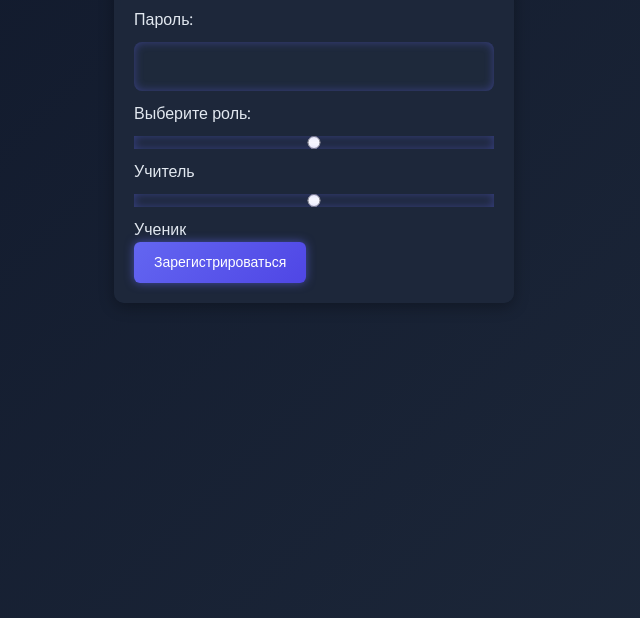
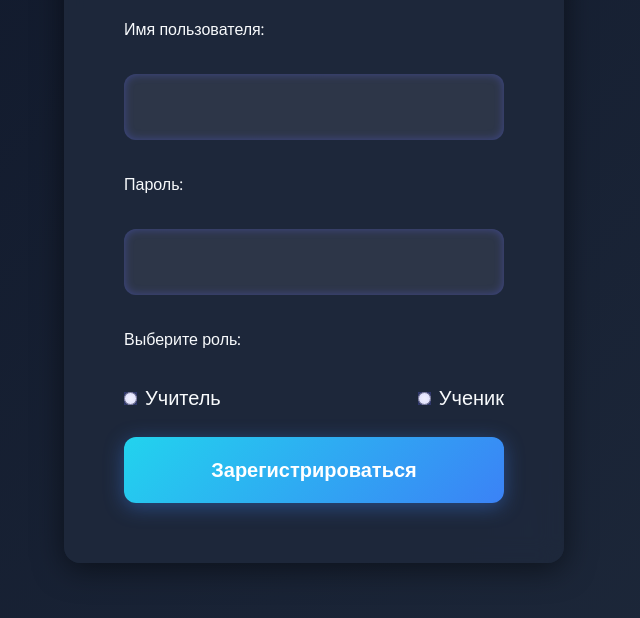
Before and after one commit to PaN1C760/PaN1C760, a website: page public/register.html in a window 1280 px wide. Shown: the part 182-800 px from the top of the page, without its empty margins (326-966 px from the left). Drawn offline with Linux system fonts and the light colour scheme.

Commit message:
Обновил стили и HTML для index.html и index.css

```diff
--- a/public/index.css
+++ b/public/index.css
@@ -1,32 +1,72 @@
 @import url('base.css');
 
-main {
-    background: rgba(30, 41, 59, 0.95);
-    padding: 30px;
-    border-radius: 14px;
-    box-shadow: 0 4px 15px rgba(0, 0, 0, 0.3);
-    width: 80%;
-    max-width: 900px;
-    backdrop-filter: blur(10px);
-    margin-top: 20px;
+/* Центрирование и фон */
+body {
+    margin: 0;
+    padding: 0;
+    height: 100vh;
+    background: linear-gradient(135deg, #0f172a, #1e293b);
+    display: flex;
+    flex-direction: column;
+    align-items: center;
+    font-family: 'Segoe UI', sans-serif;
+    color: #f8fafc;
+    text-align: center;
 }
 
-/* 🔹 Навигация */
+/* Шапка */
+header {
+    margin-top: 50px;
+}
+
+header h1 {
+    font-size: 36px;
+    font-weight: 700;
+}
+
+/* Навигация */
 nav {
     display: flex;
     justify-content: center;
-    gap: 15px;
-    margin-bottom: 20px;
+    gap: 20px;
+    margin: 30px 0;
 }
 
 nav a {
     text-decoration: none;
     color: white;
-    padding: 10px 16px;
-    border-radius: 6px;
+    padding: 14px 26px;
+    border-radius: 10px;
+    font-size: 18px;
+    font-weight: 600;
+    background: linear-gradient(135deg, #6366f1, #4f46e5);
+    transition: transform 0.2s ease, box-shadow 0.2s ease;
+    box-shadow: 0 0 14px rgba(99, 102, 241, 0.6);
+}
+
+nav a:hover {
+    transform: scale(1.05);
+    box-shadow: 0 0 20px rgba(99, 102, 241, 0.8);
+}
+
+/* Основной блок */
+main {
+    background: rgba(30, 41, 59, 0.95);
+    padding: 40px 60px;
+    border-radius: 16px;
+    box-shadow: 0 6px 30px rgba(0, 0, 0, 0.5);
+    width: 90%;
+    max-width: 800px;
+    backdrop-filter: blur(12px);
+    font-size: 22px;
+    font-weight: 500;
+    color: #e2e8f0;
+}
+
+/* Подвал */
+footer {
+    margin-top: auto;
+    padding: 20px;
     font-size: 14px;
-    font-weight: 500;
-    background: linear-gradient(135deg, #6366f1, #4f46e5);
-    transition: 0.2s;
-    box-shadow: 0 0 10px rgba(99, 102, 241, 0.6);
+    color: #94a3b8;
 }
--- a/public/login.css
+++ b/public/login.css
@@ -1,11 +1,86 @@
 @import url('base.css');
 
+/* Центрируем форму на весь экран */
+body {
+    margin: 0;
+    padding: 0;
+    height: 100vh;
+    background: linear-gradient(135deg, #0f172a, #1e293b); /* в духе base.css */
+    display: flex;
+    justify-content: center;
+    align-items: center;
+    font-family: 'Segoe UI', sans-serif;
+    color: #f8fafc;
+}
+
+/* Контейнер формы */
+.login-wrapper {
+    width: 100%;
+    display: flex;
+    justify-content: center;
+    align-items: center;
+}
+
+/* Форма входа */
 form {
-    background: rgba(30, 41, 59, 0.95);
-    padding: 20px;
+    background: rgba(30, 41, 59, 0.95); /* как в других формах */
+    padding: 60px 70px;
+    border-radius: 14px;
+    box-shadow: 0 6px 25px rgba(0, 0, 0, 0.5);
+    max-width: 500px;
+    width: 100%;
+    backdrop-filter: blur(12px);
+    display: flex;
+    flex-direction: column;
+    align-items: center;
+}
+
+/* Заголовок формы */
+form h2 {
+    margin-bottom: 35px;
+    font-size: 30px;
+    font-weight: 600;
+    color: #f8fafc;
+}
+
+/* Поля ввода */
+input {
+    width: 100%;
+    padding: 16px;
+    margin-bottom: 24px;
+    border: none;
     border-radius: 10px;
-    box-shadow: 0 4px 15px rgba(0, 0, 0, 0.3);
+    background-color: rgba(255, 255, 255, 0.07);
+    color: #f8fafc;
+    font-size: 16px;
+    outline: none;
+    transition: background 0.2s ease-in-out;
+}
+
+input::placeholder {
+    color: #94a3b8;
+}
+
+input:focus {
+    background-color: rgba(255, 255, 255, 0.15);
+}
+
+/* Кнопка входа */
+button {
     width: 100%;
-    max-width: 400px;
-    backdrop-filter: blur(10px);
+    padding: 16px;
+    font-size: 18px;
+    background: linear-gradient(135deg, #6366f1, #4f46e5);
+    color: #ffffff;
+    font-weight: 600;
+    border: none;
+    border-radius: 10px;
+    cursor: pointer;
+    box-shadow: 0 4px 15px rgba(99, 102, 241, 0.4);
+    transition: all 0.2s ease-in-out;
 }
+
+button:hover {
+    transform: scale(1.02);
+    background: #4f46e5;
+}
--- a/public/register.css
+++ b/public/register.css
@@ -1,11 +1,105 @@
 @import url('base.css');
 
+/* Центрирование */
+body {
+    margin: 0;
+    padding: 0;
+    height: 100vh;
+    background: linear-gradient(135deg, #0f172a, #1e293b);
+    display: flex;
+    justify-content: center;
+    align-items: center;
+    font-family: 'Segoe UI', sans-serif;
+    color: #f8fafc;
+}
+
+/* Внешняя обёртка */
+.register-wrapper {
+    width: 100%;
+    display: flex;
+    justify-content: center;
+    align-items: center;
+}
+
+/* Форма */
 form {
     background: rgba(30, 41, 59, 0.95);
-    padding: 20px;
-    border-radius: 10px;
-    box-shadow: 0 4px 15px rgba(0, 0, 0, 0.3);
+    padding: 60px 60px;
+    border-radius: 16px;
+    box-shadow: 0 6px 30px rgba(0, 0, 0, 0.5);
+    max-width: 500px;
     width: 100%;
-    max-width: 400px;
-    backdrop-filter: blur(10px);
+    backdrop-filter: blur(12px);
+    display: flex;
+    flex-direction: column;
+    gap: 22px;
 }
+
+/* Заголовок */
+form h2 {
+    margin-bottom: 10px;
+    font-size: 34px;
+    font-weight: 700;
+    text-align: center;
+    color: #f8fafc;
+}
+
+/* Инпуты */
+input[type="text"],
+input[type="password"] {
+    padding: 18px;
+    font-size: 20px;
+    border: none;
+    border-radius: 12px;
+    background-color: rgba(255, 255, 255, 0.07);
+    color: #f8fafc;
+    outline: none;
+}
+
+input::placeholder {
+    color: #94a3b8;
+}
+
+input:focus {
+    background-color: rgba(255, 255, 255, 0.15);
+}
+
+/* Подпись к ролям */
+.role-label {
+    font-size: 22px;
+    font-weight: 600;
+    margin-top: 5px;
+}
+
+/* Радио-кнопки */
+.role-options {
+    display: flex;
+    justify-content: space-between;
+    padding-top: 8px;
+    font-size: 20px;
+}
+
+.role-options label {
+    display: flex;
+    align-items: center;
+    gap: 8px;
+}
+
+/* Кнопка */
+button {
+    padding: 18px;
+    font-size: 20px;
+    background: linear-gradient(135deg, #22d3ee, #3b82f6);
+    color: #ffffff;
+    font-weight: 600;
+    border: none;
+    border-radius: 12px;
+    cursor: pointer;
+    box-shadow: 0 4px 20px rgba(59, 130, 246, 0.4);
+    transition: all 0.2s ease-in-out;
+}
+
+button:hover {
+    transform: scale(1.03);
+    background: #2563eb;
+}
--- a/public/register.html
+++ b/public/register.html
@@ -7,22 +7,25 @@
     <link rel="stylesheet" href="register.css">
 </head>
 <body>
-    <h2>Регистрация</h2>
-    <form id="registerForm">
-        <label>Имя пользователя:</label>
-        <input type="text" id="username" required>
+    <div class="register-wrapper">
+        <form id="registerForm">
+            <h2>Регистрация</h2>
 
-        <label>Пароль:</label>
-        <input type="password" id="password" required>
+            <label for="username">Имя пользователя:</label>
+            <input type="text" id="username" required>
 
-        <p>
-        <label>Выберите роль:</label>
-        <input type="radio" name="role" value="teacher" required> Учитель
-        <input type="radio" name="role" value="student" required> Ученик
-        </p>
+            <label for="password">Пароль:</label>
+            <input type="password" id="password" required>
 
-        <p><button type="submit">Зарегистрироваться</button></p>
-    </form>
+            <label>Выберите роль:</label>
+            <div class="role-options">
+                <label><input type="radio" name="role" value="teacher" required> Учитель</label>
+                <label><input type="radio" name="role" value="student" required> Ученик</label>
+            </div>
+
+            <button type="submit">Зарегистрироваться</button>
+        </form>
+    </div>
 
     <script src="register.js"></script>
 </body>
```
Also changed, not shown: public/index.html (+2 -3 lines), public/login.html (+8 -7 lines), public/student_dashboard.css (+27 -26 lines), public/student_dashboard.html (+0 -3 lines).
